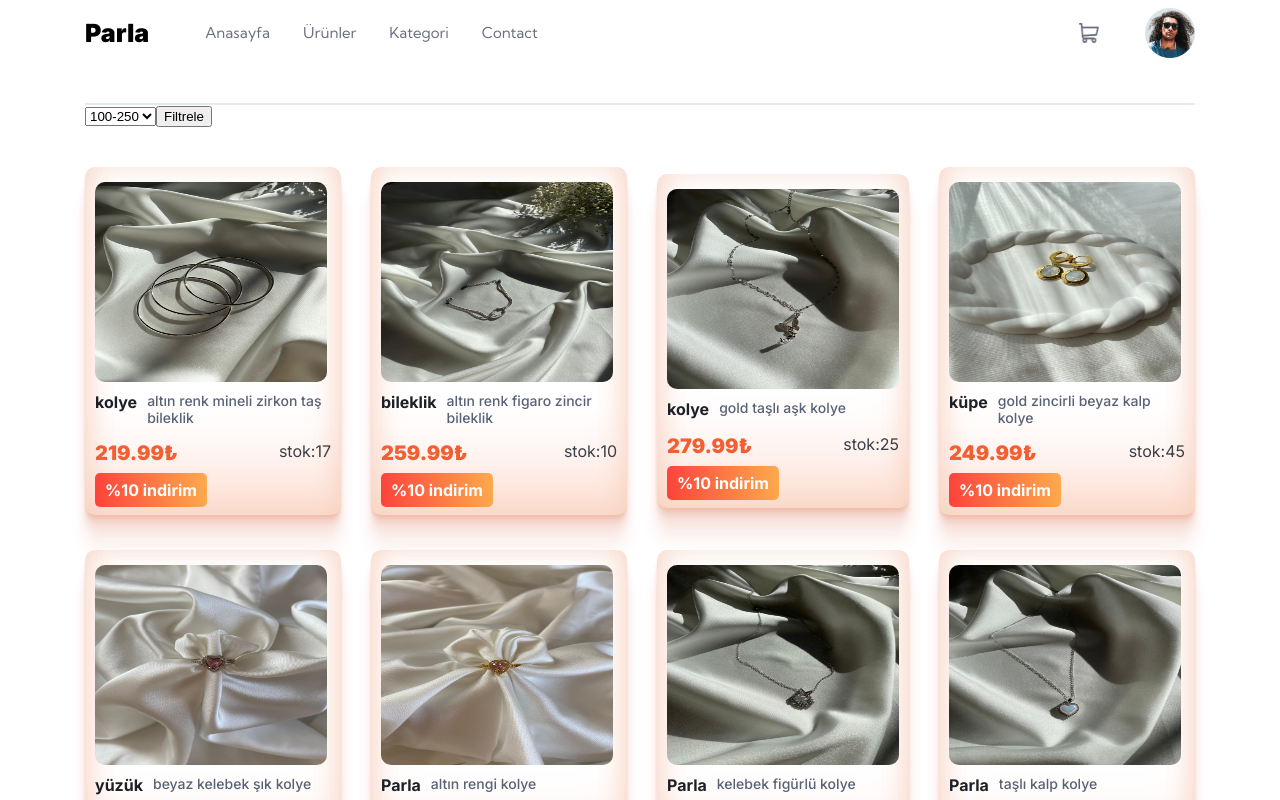
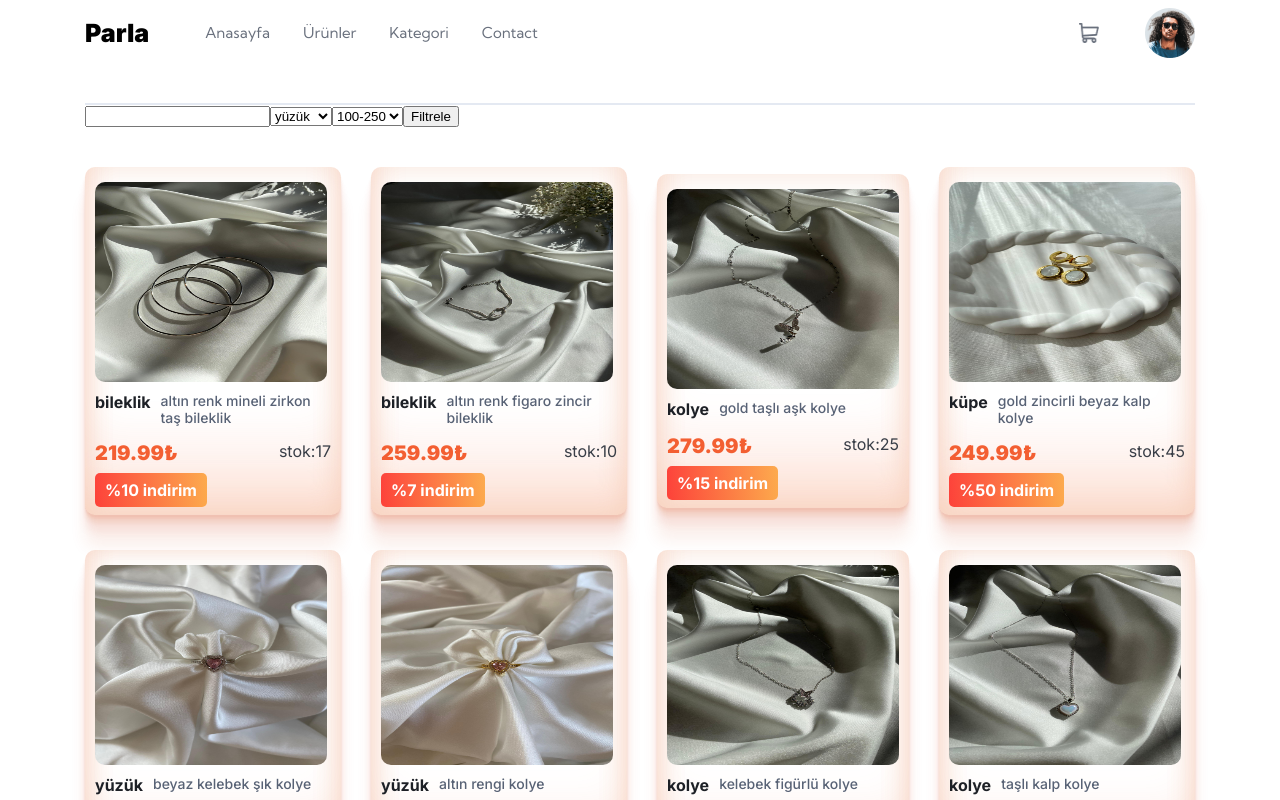
Before and after one commit to zehraecer/eCommerceWithNext, a Next.js app: page /products in a window 1280 px wide. Shown: the top 800 px of the page. Built offline with nearby package versions, Linux system fonts and the light colour scheme.

Commit message:
pointer eklendi css

```diff
--- a/src/app/globals.css
+++ b/src/app/globals.css
@@ -299,6 +299,7 @@ a {
 }
 
 .cart {
+    cursor: pointer;
     padding: 19px 76px;
     background-color: #FF7E1B;
     font-family: Kumbh Sans;
--- a/src/app/products/page.js
+++ b/src/app/products/page.js
@@ -7,13 +7,13 @@ export default function GetProducts({ searchParams }) {
 
 
     let filteredProduct = Products;
-    // if (searchParams.productName) {
-    //     filteredProduct = filteredProduct.filter((product) => product.title.toLowerCase().includes(searchParams.productName.toLowerCase()))
-    // }
-    // if (searchParams.productTitle) {
-    //     filteredProduct = filteredProduct.filter((product) => product.name === searchParams.productTitle)
+    if (searchParams.productName) {
+        filteredProduct = filteredProduct.filter((product) => product.title.toLowerCase().includes(searchParams.productName.toLowerCase()))
+    }
+    if (searchParams.productTitle) {
+        filteredProduct = filteredProduct.filter((product) => product.name === searchParams.productTitle)
 
-    // }
+    }
     if (searchParams.productPrice) {
         filteredProduct = filteredProduct.filter((product) => {
             const newPrice = product.price.toString().split(".")[0]
@@ -27,13 +27,13 @@ export default function GetProducts({ searchParams }) {
     return (
         <>
             <form action={FilteredProducts}>
-                {/* <input type="text" name="productName" />
+                <input type="text" name="productName" />
                 <select name="productTitle" >
                     <option value="yüzük">yüzük</option>
                     <option value="kolye">kolye</option>
                     <option value="küpe">küpe</option>
                     <option value="bileklik">bileklik</option>
-                </select> */}
+                </select>
                 <select name="productPrice" >
                     <option value="250">100-250</option>
                     <option value="350">250-350</option>
--- a/src/components/cart.jsx
+++ b/src/components/cart.jsx
@@ -35,7 +35,7 @@ export const Basket = () => {
                                 <div className="detailMiddle">
                                     <span className="fallSpan">{product.title}</span>
                                     <div className="detailMiddleOne">
-                                        <span className="firstPrice">{reducedPrice}x <span>{product.piece}</span></span>
+                                        <span className="firstPrice">{reducedPrice.toFixed(2)}x <span>{product.piece}</span></span>
                                         <span className="totalPrice">$ {(reducedPrice * product.piece).toFixed(2)}</span>
                                     </div>
                                 </div>
--- a/src/data/product.json
+++ b/src/data/product.json
@@ -1,7 +1,7 @@
 [
     {
         "id": 1,
-        "name": "kolye",
+        "name": "bileklik",
         "title": "Çelik Kolye",
         "description": "ALTIN RENK MİNELİ ZİRKON TAŞ BİLEKLİK",
         "price": 219.99,
@@ -22,7 +22,7 @@
         "description": " ALTIN RENK FİGARO ZİNCİR BİLEKLİK",
         "price": 259.99,
         "category": 1,
-        "discount": "10",
+        "discount": "7",
         "image": "bileklik2.jpg",
         "stock": 10,
         "thumbnails": [
@@ -38,7 +38,7 @@
         "description": "GOLD TAŞLI AŞK KOLYE",
         "price": 279.99,
         "category": 2,
-        "discount": "10",
+        "discount": "15",
         "image": "kolye1.jpg",
         "stock": 25,
         "thumbnails": [
@@ -54,7 +54,7 @@
         "description": "GOLD ZİNCİRLİ BEYAZ KALP KOLYE",
         "price": 249.99,
         "category": 3,
-        "discount": "10",
+        "discount": "50",
         "image": "kupe1.jpg",
         "stock": 45,
         "thumbnails": [
@@ -70,7 +70,7 @@
         "description": "BEYAZ KELEBEK ŞIK KOLYE",
         "price": 139.99,
         "category": 4,
-        "discount": "10",
+        "discount": "20",
         "image": "yuzuk1.jpg",
         "stock": 36,
         "thumbnails": [
@@ -81,12 +81,12 @@
     },
     {
         "id": 6,
-        "name": "Parla",
+        "name": "yüzük",
         "title": "Çelik Bileklik",
         "description": "ALTIN RENGİ KOLYE",
         "price": 320.99,
         "category": 4,
-        "discount": "10",
+        "discount": "22",
         "image": "yuzuk2.jpg",
         "stock": 58,
         "thumbnails": [
@@ -97,12 +97,12 @@
     },
     {
         "id": 7,
-        "name": "Parla",
+        "name": "kolye",
         "title": "Çelik Bileklik",
         "description": "KELEBEK FİGÜRLÜ KOLYE",
         "price": 289.99,
         "category": 2,
-        "discount": "10",
+        "discount": "17",
         "image": "kolye2.jpg",
         "stock": 14,
         "thumbnails": [
@@ -113,12 +113,12 @@
     },
     {
         "id": 8,
-        "name": "Parla",
+        "name": "kolye",
         "title": "Çelik Bileklik",
         "description": "TAŞLI KALP KOLYE",
         "price": 259.99,
         "category": 2,
-        "discount": "10",
+        "discount": "19",
         "image": "kolye3.jpg",
         "stock": 25,
         "thumbnails": [
@@ -129,12 +129,12 @@
     },
     {
         "id": 9,
-        "name": "Parla",
+        "name": "bileklik",
         "title": "Çelik Bileklik",
         "description": "YILDIZ KOLYE",
         "price": 319.99,
         "category": 1,
-        "discount": "10",
+        "discount": "30",
         "image": "bileklik2.jpg",
         "stock": 22,
         "thumbnails": [
@@ -145,12 +145,12 @@
     },
     {
         "id": 10,
-        "name": "Parla",
+        "name": "kolye",
         "title": "Çelik Bileklik",
         "description": "YILDIZ KOLYE",
         "price": 329.99,
         "category": 2,
-        "discount": "10",
+        "discount": "40",
         "image": "kolye4.jpg",
         "stock": 32,
         "thumbnails": [
@@ -161,12 +161,12 @@
     },
     {
         "id": 11,
-        "name": "Parla",
+        "name": "yüzük",
         "title": "Çelik Bileklik",
         "description": "BAGET KOLYE",
         "price": 299.99,
         "category": 4,
-        "discount": "10",
+        "discount": "15",
         "image": "yuzuk3.jpg",
         "stock": 21,
         "thumbnails": [
@@ -177,12 +177,12 @@
     },
     {
         "id": 12,
-        "name": "Parla",
+        "name": "küpe",
         "title": "Çelik Bileklik",
         "description": "KALP BAGET KOLYE",
         "price": 259.99,
         "category": 3,
-        "discount": "10",
+        "discount": "25",
         "image": "kupe2.jpg",
         "stock": 19,
         "thumbnails": [
@@ -193,12 +193,12 @@
     },
     {
         "id": 13,
-        "name": "Parla",
+        "name": "küpe",
         "title": "Çelik Bileklik",
         "description": "ALTIN RENK YILDIZ KOLYE",
         "price": 279.99,
         "category": 3,
-        "discount": "10",
+        "discount": "55",
         "image": "kupe4.jpg",
         "stock": 21,
         "thumbnails": [
@@ -209,12 +209,12 @@
     },
     {
         "id": 14,
-        "name": "Parla",
+        "name": "kolye",
         "title": "Çelik Bileklik",
         "description": "BEYAZ KALPLİ GÜMÜŞ RENK KOLYE",
         "price": 219.99,
         "category": 2,
-        "discount": "10",
+        "discount": "22",
         "image": "kolye5.jpg",
         "stock": 33,
         "thumbnails": [
@@ -225,12 +225,12 @@
     },
     {
         "id": 15,
-        "name": "Parla",
+        "name": "bileklik",
         "title": "Çelik Bileklik",
         "description": "BEYAZ KALP KOLYE",
         "price": 289.99,
         "category": 1,
-        "discount": "10",
+        "discount": "14",
         "image": "bileklik3.jpg",
         "stock": 41,
         "thumbnails": [
@@ -241,12 +241,12 @@
     },
     {
         "id": 16,
-        "name": "Parla",
+        "name": "bileklik",
         "title": "Çelik Bileklik",
         "description": "3'LÜ AJDA BİLEZİK",
         "price": 339.99,
         "category": 1,
-        "discount": "10",
+        "discount": "33",
         "image": "bileklik4.jpg",
         "stock": 8,
         "thumbnails": [
@@ -257,12 +257,12 @@
     },
     {
         "id": 17,
-        "name": "Parla",
+        "name": "küpe",
         "title": "Çelik Bileklik",
         "description": "KALP DETAYLI ESNEK BİLEKLİK",
         "price": 319.99,
         "category": 3,
-        "discount": "10",
+        "discount": "30",
         "image": "kupe3.jpg",
         "stock": 12,
         "thumbnails": [
@@ -273,12 +273,12 @@
     },
     {
         "id": 18,
-        "name": "Parla",
+        "name": "küpe",
         "title": "Çelik Bileklik",
         "description": "GÜMÜŞ RENK SU YOLU BİLEKLİK",
         "price": 329.99,
         "category": 3,
-        "discount": "10",
+        "discount": "20",
         "image": "kupe5.jpg",
         "stock": 11,
         "thumbnails": [
@@ -289,12 +289,12 @@
     },
     {
         "id": 19,
-        "name": "Parla",
+        "name": "yüzük",
         "title": "Çelik Bileklik",
         "description": "TAŞLI İTALYAN BİLEKLİK",
         "price": 285.99,
         "category": 4,
-        "discount": "10",
+        "discount": "25",
         "image": "yuzuk4.jpg",
         "stock": 17,
         "thumbnails": [
@@ -305,12 +305,12 @@
     },
     {
         "id": 20,
-        "name": "Parla",
+        "name": "yüzük",
         "title": "Çelik Bileklik",
         "description": "ÇİÇEKLİ SU YOLU BİLEKLİK",
         "price": 255.99,
         "category": 4,
-        "discount": "10",
+        "discount": "18",
         "image": "yuzuk5.jpg",
         "stock": 14,
         "thumbnails": [
@@ -321,12 +321,12 @@
     },
     {
         "id": 21,
-        "name": "Parla",
+        "name": "bileklik",
         "title": "Çelik Bileklik",
         "description": "SİYAH BEYAZ SEDEF TAŞLI BİLEKLİK",
         "price": 247.99,
         "category": 1,
-        "discount": "10",
+        "discount": "40",
         "image": "bileklik5.jpg",
         "stock": 27,
         "thumbnails": [
@@ -337,7 +337,7 @@
     },
     {
         "id": 22,
-        "name": "Parla",
+        "name": "kolye",
         "title": "Çelik Bileklik",
         "description": "ALTIN RENK FİGARO ZİNCİR BİLEKLİK",
         "price": 274.99,
```
